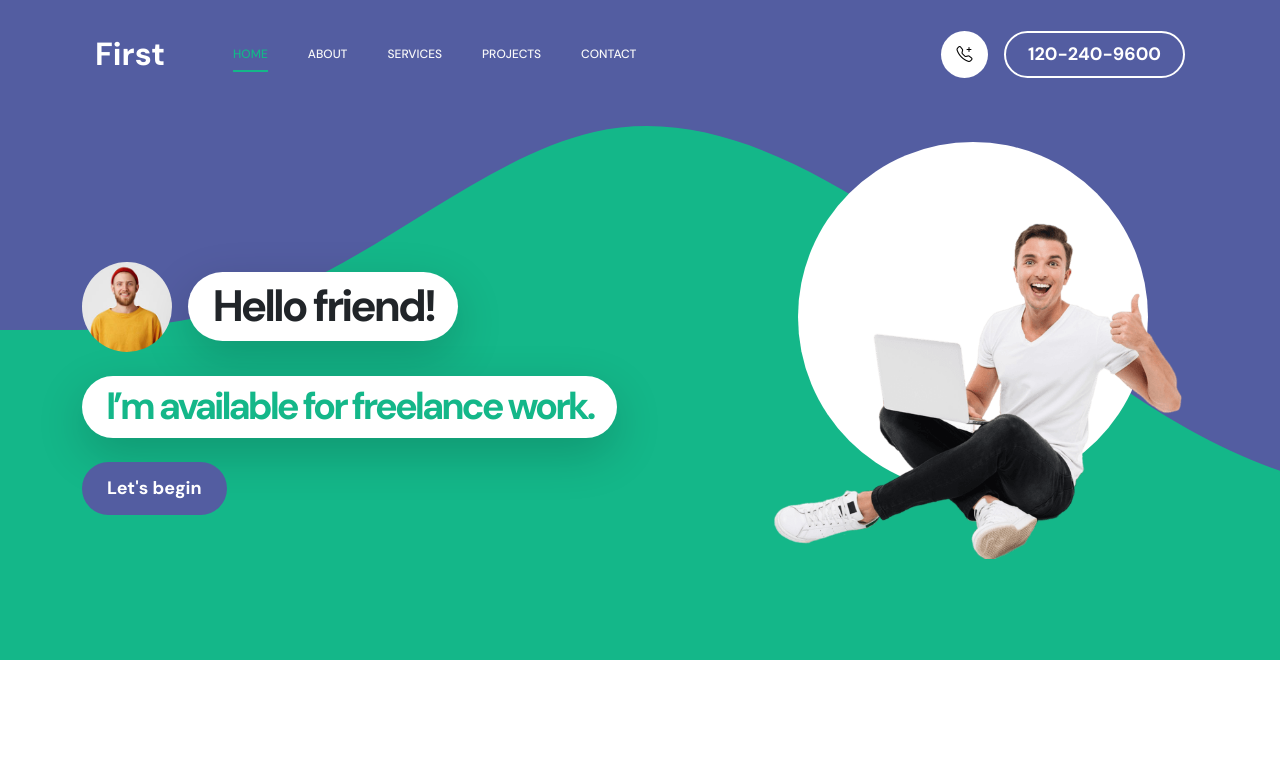
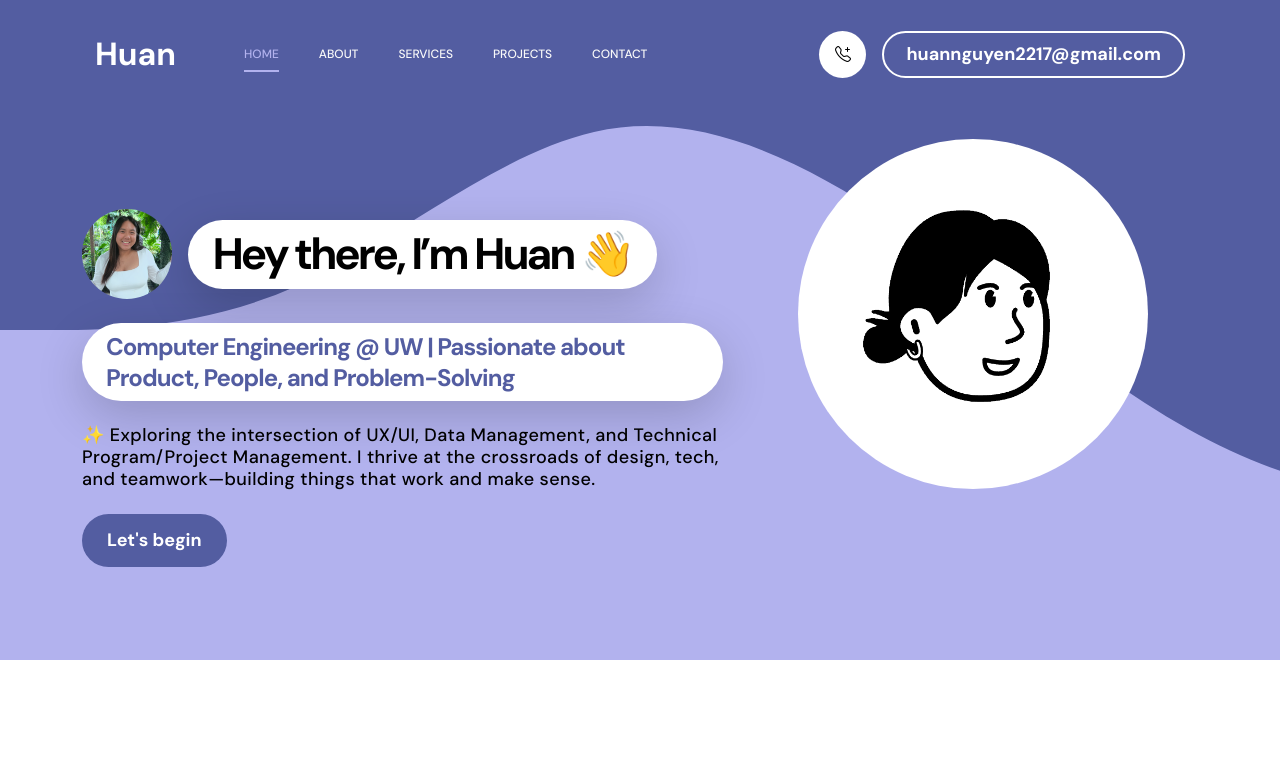
Before and after one commit to huannnguyen/huannnguyen.github.io, a plain HTML site: page index.html in a window 1280 px wide. Shown: the top 777 px of the page. Drawn offline with Linux system fonts and the light colour scheme.

Commit message:
main hero

```diff
--- a/css/templatemo-first-portfolio-style.css
+++ b/css/templatemo-first-portfolio-style.css
@@ -13,7 +13,7 @@ https://templatemo.com/tm-578-first-portfolio
 :root {
   --white-color:                  #ffffff;
   --primary-color:                #535da1;
-  --secondary-color:              #14B789;
+  --secondary-color:              #b2b2ee;
   --section-bg-color:             #f9f9f9;
   --dark-color:                   #000000;
   --p-color:                      #717275;
@@ -482,20 +482,29 @@ strong {
 }
 
 .hero-title,
-.hero h2 {
+.hero h5 {
   background: var(--white-color);
   box-shadow: 0 1rem 3rem rgba(0,0,0,.175);
   border-radius: var(--border-radius-large);
   display: inline-block;
   padding: 8px 24px;
+  color: var(--primary-color);
 }
 
 .hero-title {
 	font-size: 44px;
+  color: var(--dark-color);
 }
 
 .hero h2 {
 	font-size: 38px;
+}
+
+.hero h6 {
+	font-size: 18px;
+  font-weight: 500;
+  letter-spacing: 0.4px;
+  color: var(--dark-color);
 }
 
 .hero-text {
@@ -511,20 +520,27 @@ strong {
   height: 350px;
   position: absolute;
   z-index: 22;
-  top: -50px;
+  top: 0;
   right: 0;
   left: 0;
   margin: auto;
   pointer-events: none;
+  overflow: hidden; /* optional, to clip overflow */
 }
 
 .hero-image {
-  position: absolute;
-  z-index: 22;
-  top: 0;
-  width: 100%;
-  min-width: 550px;
+  position: absolute;       /* change from relative to absolute */
+  top: 42%;                /* vertical center */
+  left: 52%;               /* horizontal center */
+  transform: translate(-50%, -50%); /* center by shifting back half width & height */
+  width: 80%;              /* or any size you want inside the wrap */
+  height: auto;
+  max-width: 300px;         /* remove max-width restriction */
+  margin: 0;               /* reset margins */
+  z-index: 23;             /* above wrap */
 }
+
+
 
 .hero svg {
   position: absolute;
@@ -995,7 +1011,7 @@ strong {
   }
 
   .hero-image {
-    min-width: 650px;
+    min-width: unset !important;
   }
 
   .hero-title,
--- a/index.html
+++ b/index.html
@@ -48,7 +48,7 @@ https://templatemo.com/tm-578-first-portfolio
                     <span class="navbar-toggler-icon"></span>
                 </button>
 
-                <a href="index.html" class="navbar-brand mx-auto mx-lg-0">First</a>
+                <a href="index.html" class="navbar-brand mx-auto mx-lg-0">Huan</a>
 
                 <div class="d-flex align-items-center d-lg-none">
                     <i class="navbar-icon bi-telephone-plus me-3"></i>
@@ -83,7 +83,7 @@ https://templatemo.com/tm-578-first-portfolio
                     <div class="d-lg-flex align-items-center d-none ms-auto">
                         <i class="navbar-icon bi-telephone-plus me-3"></i>
                         <a class="custom-btn btn" href="#section_5">
-                            120-240-9600
+                            huannguyen2217@gmail.com
                         </a>
                     </div>
                 </div>
@@ -100,19 +100,21 @@ https://templatemo.com/tm-578-first-portfolio
                         <div class="col-lg-7 col-12">
                             <div class="hero-text">
                                 <div class="hero-title-wrap d-flex align-items-center mb-4">
-                                    <img src="images/happy-bearded-young-man.jpg" class="avatar-image avatar-image-large img-fluid" alt="">
+                                    <img src="images/huanheadshot.png" class="avatar-image avatar-image-large img-fluid" alt="">
 
-                                    <h1 class="hero-title ms-3 mb-0">Hello friend!</h1>
+                                    <h1 class="hero-title ms-3 mb-0">Hey there, I’m Huan 👋</h1>
                                 </div>
 
-                                <h2 class="mb-4">I’m available for freelance work.</h2>
+                                <h5 class="mb-4">Computer Engineering @ UW | Passionate about Product, People, and Problem-Solving</h5>
+                                <h6 class="mb-4">✨ Exploring the intersection of UX/UI, Data Management, and Technical Program/Project Management.
+                                    I thrive at the crossroads of design, tech, and teamwork—building things that work and make sense.</h6>
                                 <p class="mb-4"><a class="custom-btn btn custom-link" href="#section_2">Let's begin</a></p>
                             </div>
                         </div>
 
                         <div class="col-lg-5 col-12 position-relative">
                             <div class="hero-image-wrap"></div>
-                            <img src="images/portrait-happy-excited-man-holding-laptop-computer.png" class="hero-image img-fluid" alt="">
+                            <img src="images/huannotion.png" class="hero-image img-fluid" alt="">
                         </div>
 
                     </div>
```
Also changed, not shown: images/huancircle.png (added), images/huanheadshot.png (added), images/huannotion.png (added).
